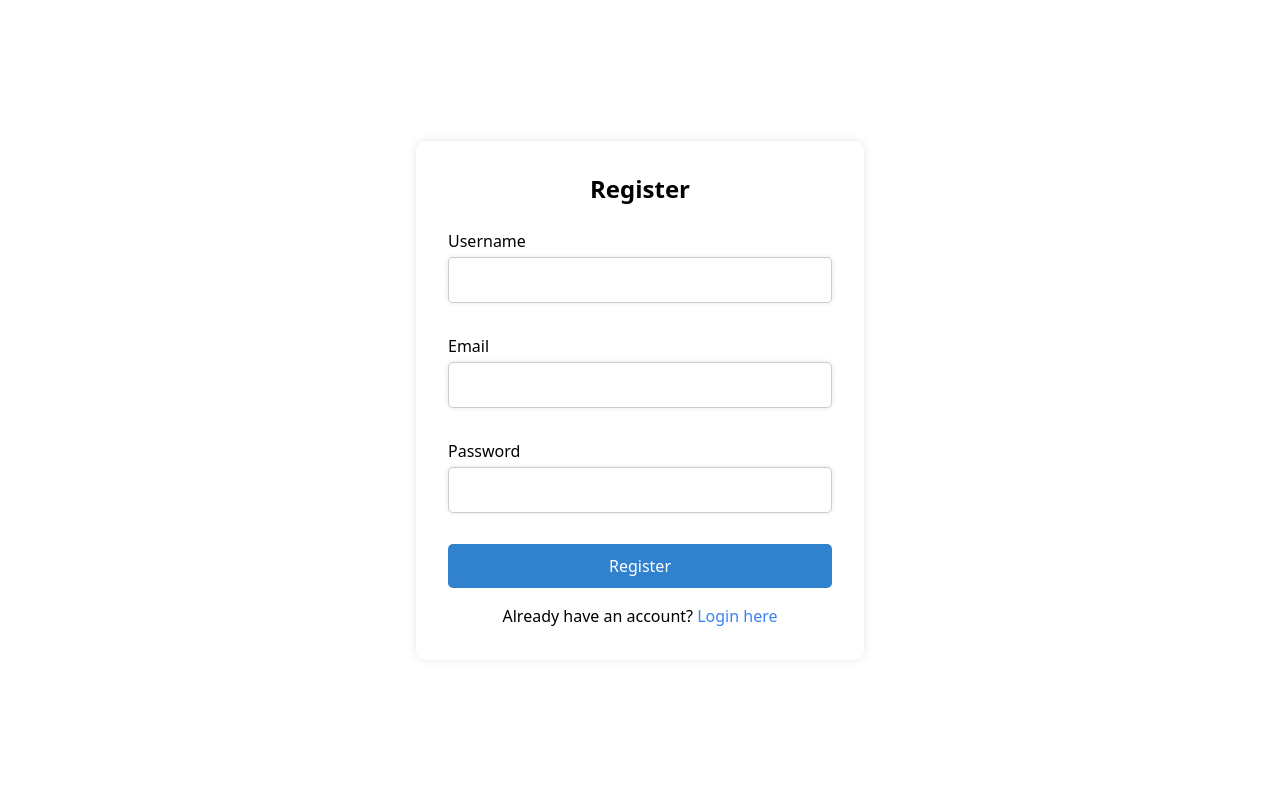
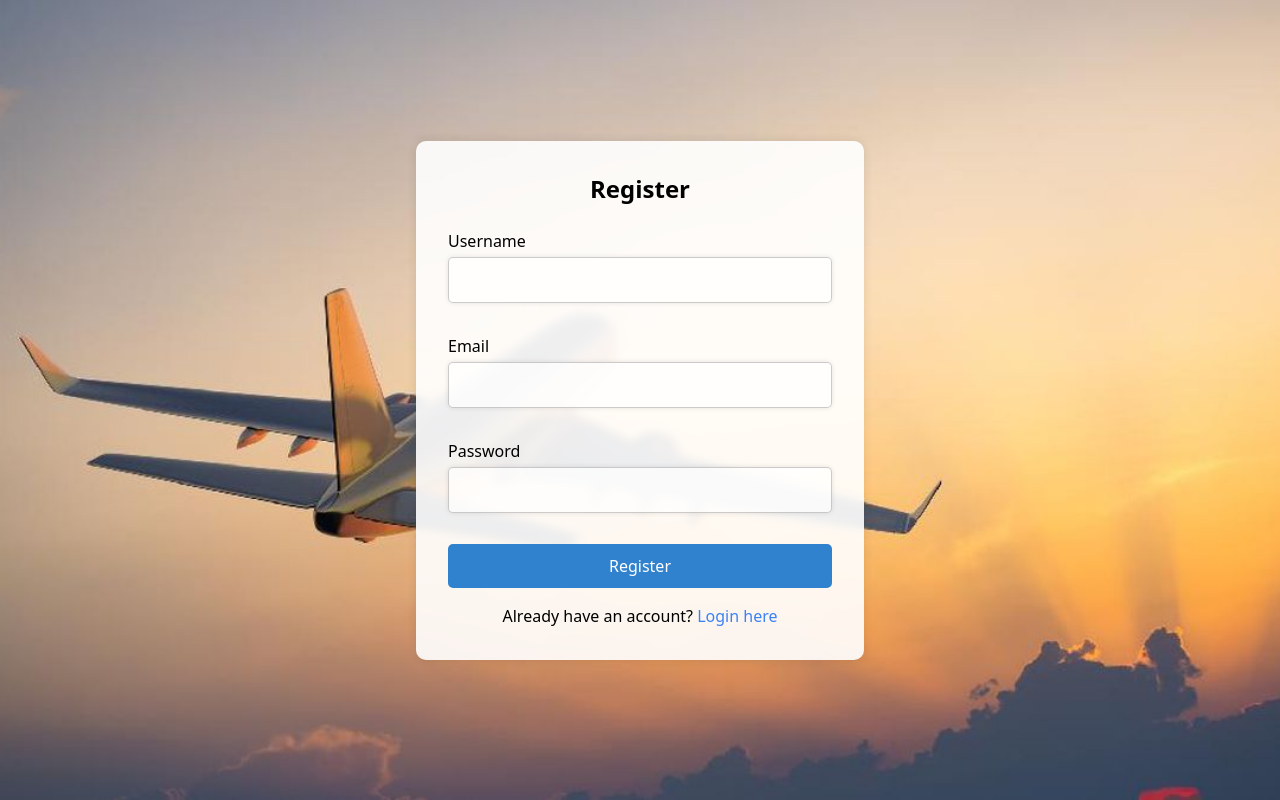
Before and after one commit to agrwatching/form-login, a website: page registrasi.html in a window 1280 px wide. Drawn offline with nearby package versions, Linux system fonts and the light colour scheme; the site is published under a folder, as on GitHub Pages, so addresses that start at the root find nothing.

Commit message:
Update registrasi.html

```diff
--- a/registrasi.html
+++ b/registrasi.html
@@ -7,7 +7,7 @@
   <link href="https://cdn.jsdelivr.net/npm/tailwindcss@2.2.19/dist/tailwind.min.css" rel="stylesheet">
   <style>
     body {
-      background-image: url('/pesawat.jpeg');
+      background-image: url('src/pesawat.jpeg');
       background-size: cover;
       background-position: center;
       background-attachment: fixed;
```
